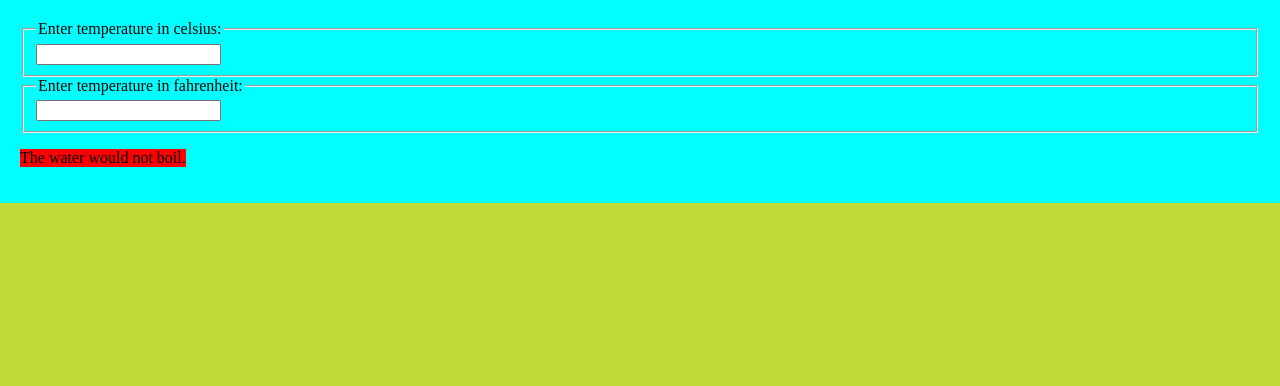
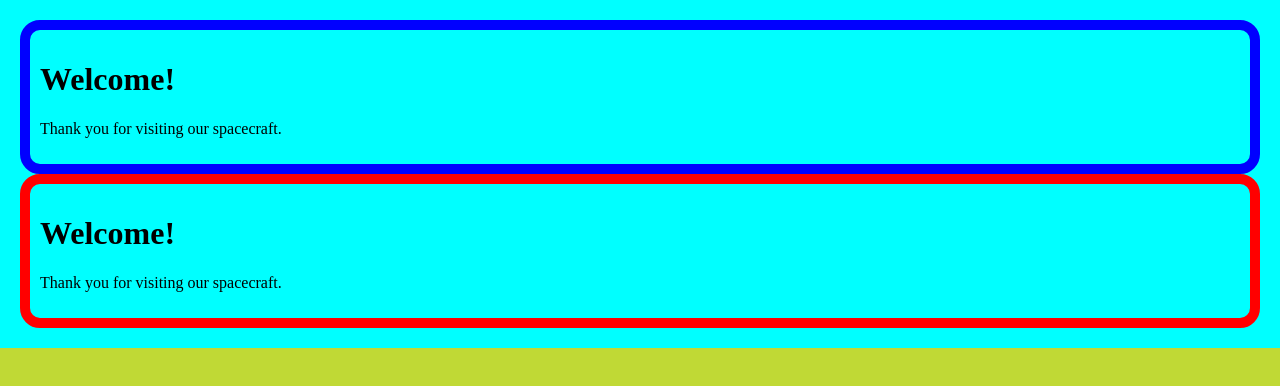
Before and after one commit to SinhaVinit/Main-Concept-React, a React (Create React App) app: page / in a window 1280 px wide. Shown: the top 386 px of the page. Built offline with nearby package versions, Linux system fonts and the light colour scheme.

Commit message:
Composition vs Inheritance 1 (Containment 1) (FancyBorder Design)

```diff
--- /dev/null
+++ b/src/components/App.jsx
@@ -0,0 +1,18 @@
+import FancyBorder from "./FancyBorder";
+
+function WelcomeDialog() {
+  return (
+    <div className="App">
+      <FancyBorder color="blue">
+        <h1>Welcome!</h1>
+        <p>Thank you for visiting our spacecraft.</p>
+      </FancyBorder>
+      <FancyBorder color="red">
+        <h1>Welcome!</h1>
+        <p>Thank you for visiting our spacecraft.</p>
+      </FancyBorder>
+    </div>
+  );
+}
+
+export default WelcomeDialog;
--- a/src/components/BoilingVerdict.jsx
+++ /dev/null
@@ -1,8 +0,0 @@
-function BoilingVerdict(props) {
-  if (props.celsius >= 100) {
-    return <p className="boiling">The water would boil.</p>;
-  }
-  return <p className="notBoiling">The water would not boil.</p>;
-}
-
-export default BoilingVerdict;
--- a/src/components/Calculator.jsx
+++ /dev/null
@@ -1,48 +0,0 @@
-import React from "react";
-import TemperatureInput from "./TemperatureInput";
-import { toCelsius, toFahrenheit, toConvert } from "./convertors";
-import BoilingVerdict from "./BoilingVerdict";
-
-class Calculator extends React.Component {
-  constructor(props) {
-    super(props);
-    this.state = { scale: "c", temperature: "" };
-
-    this.handleCelsiusChange = this.handleCelsiusChange.bind(this);
-    this.handleFahrenheitChange = this.handleFahrenheitChange.bind(this);
-  }
-
-  handleCelsiusChange(temperature) {
-    this.setState({ scale: "c", temperature });
-  }
-
-  handleFahrenheitChange(temperature) {
-    this.setState({ scale: "f", temperature });
-  }
-
-  render() {
-    const scale = this.state.scale;
-    const temperature = this.state.temperature;
-    const celsius =
-      scale === "f" ? toConvert(temperature, toCelsius) : temperature;
-    const fahrenheit =
-      scale === "c" ? toConvert(temperature, toFahrenheit) : temperature;
-    return (
-      <div className="colour">
-        <TemperatureInput
-          scale="c"
-          temperature={celsius}
-          onTemperatureChange={this.handleCelsiusChange}
-        />
-        <TemperatureInput
-          scale="f"
-          temperature={fahrenheit}
-          onTemperatureChange={this.handleFahrenheitChange}
-        />
-        <BoilingVerdict celsius={celsius} />
-      </div>
-    );
-  }
-}
-
-export default Calculator;
--- /dev/null
+++ b/src/components/FancyBorder.css
@@ -0,0 +1,13 @@
+.fancyBorder {
+    padding: 10px 10px;
+    border: 10px solid;
+    border-radius:20px ;
+}
+
+.fancyBorder-blue {
+    border-color: blue;
+}
+
+.fancyBorder-red {
+    border-color: red;
+}
--- /dev/null
+++ b/src/components/FancyBorder.jsx
@@ -0,0 +1,11 @@
+import "./FancyBorder.css";
+
+function FancyBorder(props) {
+  return (
+    <div className={"fancyBorder fancyBorder-" + props.color}>
+      {props.children}
+    </div>
+  );
+}
+
+export default FancyBorder;
--- a/src/components/TemperatureInput.jsx
+++ /dev/null
@@ -1,31 +0,0 @@
-import React from "react";
-
-const scaleName = {
-  c: "celsius",
-  f: "fahrenheit",
-};
-
-class TemperatureInput extends React.Component {
-  constructor(props) {
-    super(props);
-    this.handleChange = this.handleChange.bind(this);
-  }
-
-  handleChange(e) {
-    // this.setState({ temperature: e.target.value });
-    this.props.onTemperatureChange(e.target.value);
-  }
-
-  render() {
-    const scale = this.props.scale;
-    const temperature = this.props.temperature;
-    return (
-      <fieldset>
-        <legend>Enter temperature in {scaleName[scale]}:</legend>
-        <input value={temperature} onChange={this.handleChange} />
-      </fieldset>
-    );
-  }
-}
-
-export default TemperatureInput;
--- a/src/components/convertors.jsx
+++ /dev/null
@@ -1,19 +0,0 @@
-function toCelsius(fahrenheit) {
-  return ((fahrenheit - 32) * 5) / 9;
-}
-
-function toFahrenheit(celsius) {
-  return (celsius * 9) / 5 + 32;
-}
-
-function toConvert(temperature, convert) {
-  const input = parseFloat(temperature);
-  if (Number.isNaN(input)) {
-    return "";
-  }
-  const output = convert(temperature);
-  const rounded = Math.round(output * 1000) / 1000;
-  return rounded.toString();
-}
-
-export { toCelsius, toFahrenheit, toConvert };
--- a/src/index.css
+++ b/src/index.css
@@ -3,17 +3,7 @@ body {
     background-color: rgb(192, 217, 53);
 }
 
-.colour {
+.App {
+    background-color: aqua;
     padding: 20px;
-    background-color: aqua;
 }
-
-.boiling {
-    display: inline-block;
-    background-color: chartreuse;
-}
-
-.notBoiling {
-    display: inline-block;
-    background-color: red ;
-}
--- a/src/index.js
+++ b/src/index.js
@@ -1,11 +1,11 @@
 import React from "react";
 import ReactDOM from "react-dom/client";
 import "./index.css";
-import Calculator from "./components/Calculator";
+import WelcomeDialog from "./components/App";
 
 const root = ReactDOM.createRoot(document.getElementById("root"));
 root.render(
   <div>
-    <Calculator />
+    <WelcomeDialog />
   </div>
 );
```
